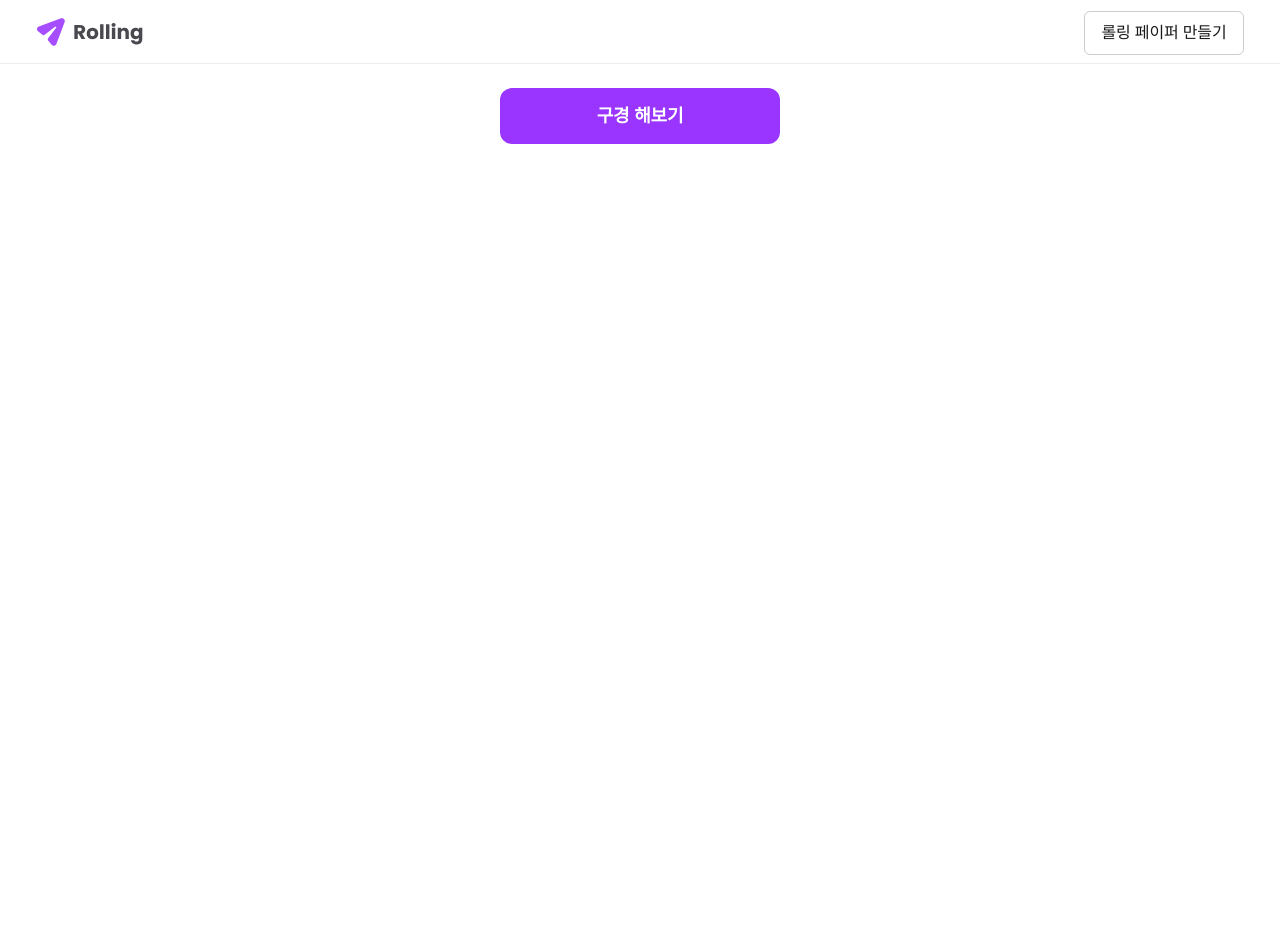
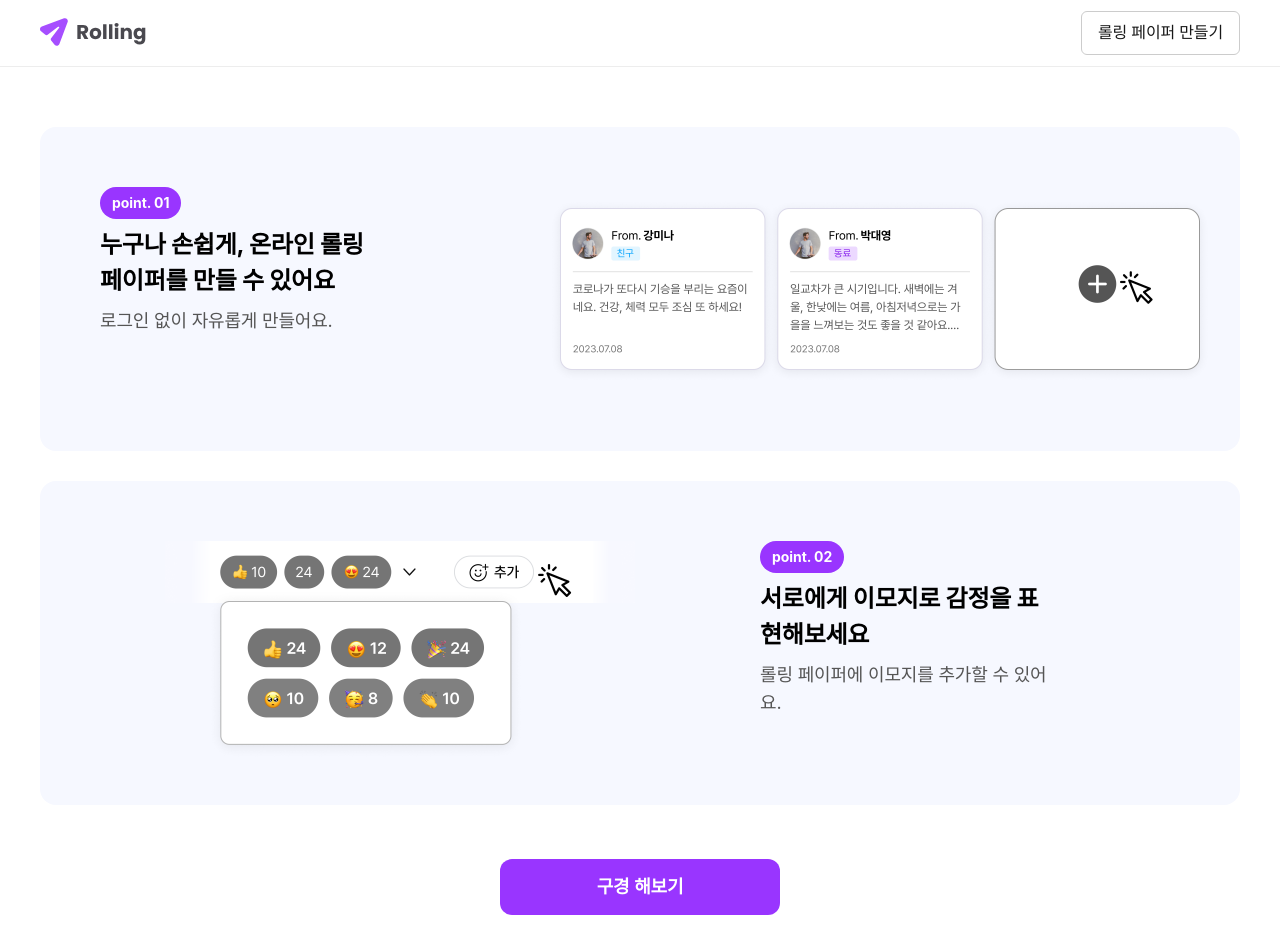
Before and after one commit to codeit-sprint2-part2-12team/rolling-page, a React (Create React App) app: page / in a window 1280 px wide. Before the commit the page ends 800 px from the top, so only its background shows below. Built offline with nearby package versions, Linux system fonts and the light colour scheme; a web font is replaced by a local one.

Commit message:
feat: create landingPage

```diff
--- a/src/GlobalStyle.jsx
+++ b/src/GlobalStyle.jsx
@@ -11,6 +11,14 @@ html {
     padding: 0;
 }
 
+@media screen and (max-width: 1248px) {
+  main{
+    padding: 0 2.4rem;
+  }
+}
+
+
+
 `;
 
 export default GlobalStyle;
--- a/src/components/LandingMain.jsx
+++ b/src/components/LandingMain.jsx
@@ -17,6 +17,10 @@ const Article = styled.article`
   margin: ${({ type }) => (type ? TYPE[type].margin : '3rem auto')};
   border-radius: 1.6rem;
   background: var(--Surface, #f6f8ff);
+  width: 120rem;
+
+  padding: ${({ type }) => (type ? TYPE[type].padding : '6rem 19.2rem 6rem 0')};
+  gap: ${({ type }) => (type ? TYPE[type].gap : '0')};
 
   > section {
     width: 72rem;
@@ -27,39 +31,19 @@ const Article = styled.article`
       width: 100%;
     }
   }
-  @media screen and(min-width: 375px) {
-  }
 
-  @media screen and (min-width: 768px) {
+  @media screen and (max-width: 1247px) {
     flex-direction: ${({ type }) =>
       type ? TYPE[type].direction : 'column-reverse'};
     justify-content: ${({ type }) =>
       type ? TYPE[type].justifyContent : 'flex-end'};
-
-    width: 72rem;
-    height: 44rem;
+    margin: 4.9rem 0 3rem;
+    padding: 4rem;
     gap: 0;
+    width: 100%;
 
     > section {
-      width: 72rem;
-      height: 20.4rem;
-      flex-shrink: 0;
-      overflow: hidden;
-
-      > img {
-      }
-    }
-  }
-
-  @media screen and (min-width: 1248px) {
-    flex-direction: row;
-    width: 120rem;
-    height: 32.4rem;
-    padding: ${({ type }) =>
-      type ? TYPE[type].padding : '6rem 19.2rem 6rem 0'};
-    gap: ${({ type }) => (type ? TYPE[type].gap : '0')};
-
-    > section {
+      margin: 0 auto;
       width: 72rem;
       height: 20.4rem;
       flex-shrink: 0;
@@ -69,13 +53,25 @@ const Article = styled.article`
       }
     }
   }
+
+  @media screen and (max-width: 768px) {
+    gap: 5rem;
+    padding: 4.2rem;
+
+    > section {
+      width: 100%;
+      height: 20.4rem;
+      flex-shrink: 0;
+      overflow: hidden;
+    }
+  }
 `;
 
 const TextBox = styled.div`
   display: flex;
-  padding: 0rem;
   flex-direction: column;
   align-items: flex-start;
+
   gap: 0.8rem;
 
   > h1 {
@@ -93,10 +89,7 @@ const TextBox = styled.div`
     color: var(--gray-500, #555);
   }
 
-  @media screen and (min-width: 768px) {
-    padding: 4rem;
-  }
-  @media screen and(min-width: 1248px) {
+  @media screen and(max-width: 1248px) {
     padding: 4rem;
   }
 `;
--- a/src/components/NavBar.jsx
+++ b/src/components/NavBar.jsx
@@ -3,35 +3,39 @@ import LogoImg from '../assets/logo.svg';
 import OutlinedButton from './OutlinedButton';
 import { Link } from 'react-router-dom';
 const Nav = styled.nav`
-  height: 6.4rem;
   width: 100%;
+  border-bottom: 1px solid #ededed;
+  align-items: center;
 
-  border-bottom: 1px solid #ededed;
 
   > div {
     display: flex;
     justify-content: space-between;
     align-items: center;
-    margin: 0 auto;
+    max-width: 120rem;
+    margin: 1.1rem auto;
   }
 
-  @media screen and (min-width: 375px) {
+
+  @media screen and (max-width: 1247px) {
     > div {
-      padding: 1.2rem 2rem;
+      padding: 0 2.4rem;
+
+    }
+  }
+    @media screen and (max-width: 767px) {
+      > div {
+        padding:0 2.4rem;
+      }
+    }
+  @media screen and (max-width: 374px) {
+    > div {
+      padding: 0 2rem;
     }
   }
 
-  @media screen and (min-width: 768px) {
-    > div {
-      padding: 1.1rem 2.4rem;
-    }
-  }
 
-  @media screen and (min-width: 1248px) {
-    > div {
-      padding: 1.1rem 0rem;
-      max-width: 120.7rem;
-    }
+
   }
 `;
 
--- a/src/components/PrimaryButton.jsx
+++ b/src/components/PrimaryButton.jsx
@@ -29,6 +29,7 @@ const Button = styled.button`
   color: var(--white, #fff);
   border: none;
   background: var(--purple-600, #9935ff);
+  width: 28rem;
 
   &:disabled {
     background: var(--gray-300, #ccc);
@@ -49,16 +50,8 @@ const Button = styled.button`
     background: var(--purple-800, #6e0ad1);
   }
 
-  @media screen and (min-width: 375px) {
+  @media screen and (max-width: 1247px) {
     width: 100%;
-  }
-
-  @media screen and (min-width: 768px) {
-    width: 100%;
-  }
-
-  @media screen and (min-width: 1248px) {
-    width: 28rem;
   }
 `;
 
--- a/src/pages/LandingPage.jsx
+++ b/src/pages/LandingPage.jsx
@@ -1,6 +1,7 @@
 import NavBar from '../components/NavBar';
 import styled from 'styled-components';
 import PrimaryButton from '../components/PrimaryButton';
+import LandingMain from '../components/LandingMain';
 
 const Footer = styled.footer`
   width: 100%;
@@ -10,13 +11,12 @@ const Footer = styled.footer`
   display: flex;
   justify-content: center;
 `;
-import LandingMain from '../components/LandingMain';
 
 function LandingPage() {
   return (
     <>
       <NavBar />
-      <main></main>
+      <LandingMain />
       <Footer>
         <PrimaryButton size="regular">구경 해보기</PrimaryButton>
       </Footer>
```
Also changed, not shown: 1 other file (tests, documents, lock files or other folders).
